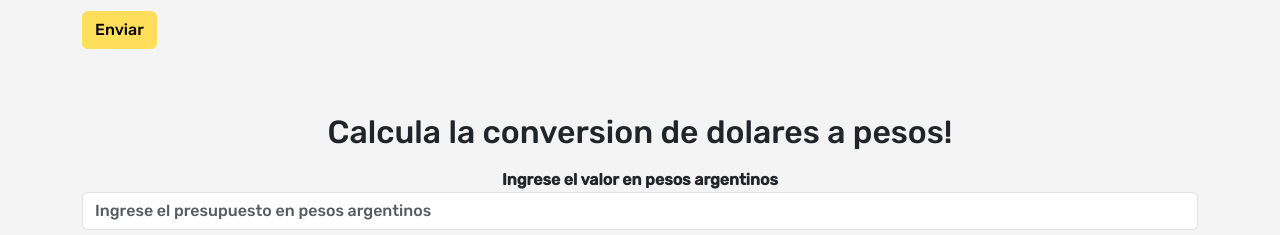
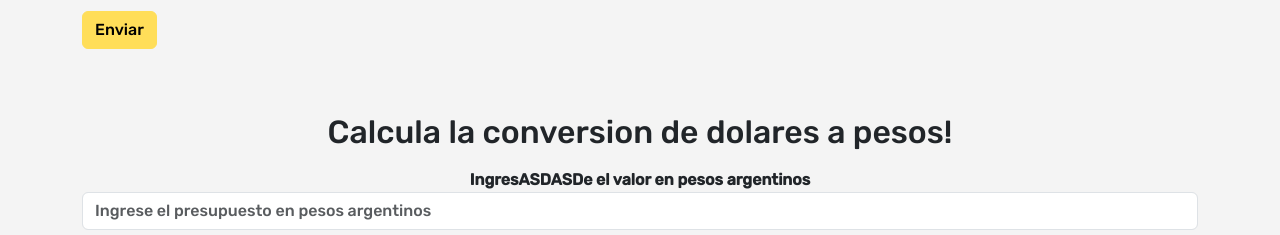
Before and after one commit to davidicabello/zille-argentina-programa, a website: page index.html in a window 1280 px wide. Shown: the part 3791-4026 px from the top of the page. Drawn offline with nearby package versions, Linux system fonts and the light colour scheme; a web font is replaced by a local one.

Commit message:
ASDASD
asdasd

```diff
--- a/index.html
+++ b/index.html
@@ -302,7 +302,7 @@
                     <h2 class="my-3 d-flex flex-column justify-content-center align-items-center">Calcula la conversion
                         de dolares a pesos!</h2>
                     <div class="col-md-12 d-flex flex-column justify-content-center align-items-center">
-                        <label for="presupuesto-input">Ingrese el valor en pesos argentinos</label>
+                        <label for="presupuesto-input">IngresASDASDe el valor en pesos argentinos</label>
                         <input class="form-control" type="number" id="presupuesto-input"
                             placeholder="Ingrese el presupuesto en pesos argentinos">
                         <button class="btn btn-primary my-2" id="calcular-btn"
```
